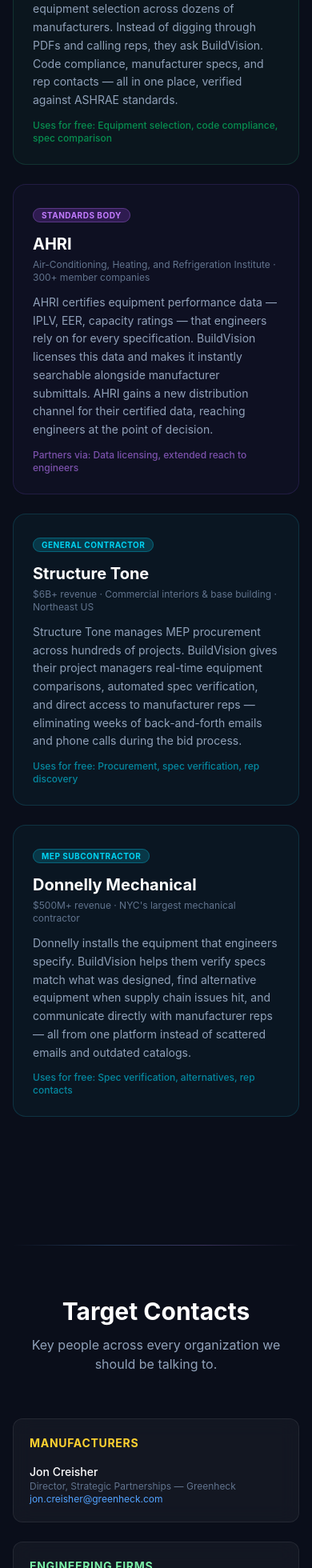
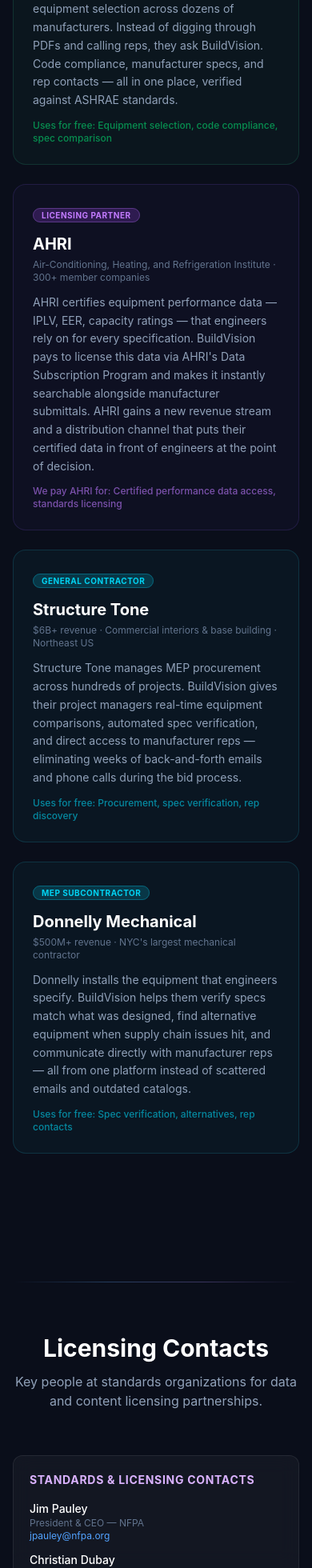
Before and after one commit to buildybot/buildvision-plan, a Next.js app: page / in a window 390 px wide. Shown: the part 8313-10273 px from the top of the page at 80% size. Built offline with nearby package versions, Linux system fonts and the light colour scheme.

Commit message:
AHRI as licensing partner (we pay them), remove non-standards contacts

```diff
--- a/src/app/page.tsx
+++ b/src/app/page.tsx
@@ -712,13 +712,13 @@
             <p className="text-xs text-green-400/60 mt-3 font-medium">Uses for free: Equipment selection, code compliance, spec comparison</p>
           </div>
 
-          {/* Standards Body */}
+          {/* Licensing Partner */}
           <div className="rounded-2xl p-6" style={{ background: 'rgba(139,92,246,0.04)', border: '1px solid rgba(139,92,246,0.15)' }}>
-            <span className="px-2.5 py-0.5 rounded-full text-[10px] font-bold uppercase tracking-wider bg-purple-500/20 text-purple-400 border border-purple-400/30">Standards Body</span>
+            <span className="px-2.5 py-0.5 rounded-full text-[10px] font-bold uppercase tracking-wider bg-purple-500/20 text-purple-400 border border-purple-400/30">Licensing Partner</span>
             <h3 className="text-xl font-bold text-white mt-3 mb-1">AHRI</h3>
             <p className="text-xs text-slate-500 mb-3">Air-Conditioning, Heating, and Refrigeration Institute · 300+ member companies</p>
-            <p className="text-sm text-slate-400 leading-relaxed">AHRI certifies equipment performance data — IPLV, EER, capacity ratings — that engineers rely on for every specification. BuildVision licenses this data and makes it instantly searchable alongside manufacturer submittals. AHRI gains a new distribution channel for their certified data, reaching engineers at the point of decision.</p>
-            <p className="text-xs text-purple-400/60 mt-3 font-medium">Partners via: Data licensing, extended reach to engineers</p>
+            <p className="text-sm text-slate-400 leading-relaxed">AHRI certifies equipment performance data — IPLV, EER, capacity ratings — that engineers rely on for every specification. BuildVision pays to license this data via AHRI&apos;s Data Subscription Program and makes it instantly searchable alongside manufacturer submittals. AHRI gains a new revenue stream and a distribution channel that puts their certified data in front of engineers at the point of decision.</p>
+            <p className="text-xs text-purple-400/60 mt-3 font-medium">We pay AHRI for: Certified performance data access, standards licensing</p>
           </div>
 
           {/* GC */}
@@ -746,65 +746,13 @@
         <div className="section-divider mb-16" />
 
         <div className="text-center mb-14">
-          <h2 className="text-3xl sm:text-4xl font-bold text-white mb-3">Target Contacts</h2>
-          <p className="text-slate-400 max-w-2xl mx-auto">Key people across every organization we should be talking to.</p>
+          <h2 className="text-3xl sm:text-4xl font-bold text-white mb-3">Licensing Contacts</h2>
+          <p className="text-slate-400 max-w-2xl mx-auto">Key people at standards organizations for data and content licensing partnerships.</p>
         </div>
 
-        <div className="grid grid-cols-1 sm:grid-cols-2 gap-6">
-          {/* Manufacturers */}
+        <div className="max-w-2xl mx-auto">
           <div className="glass rounded-xl p-5">
-            <h3 className="text-sm font-bold text-amber-300 uppercase tracking-wider mb-4">Manufacturers</h3>
-            <div className="space-y-3">
-              <div>
-                <p className="text-sm text-white font-medium">Jon Creisher</p>
-                <p className="text-xs text-slate-500">Director, Strategic Partnerships — Greenheck</p>
-                <p className="text-xs text-blue-400">jon.creisher@greenheck.com</p>
-              </div>
-            </div>
-          </div>
-
-          {/* Engineering */}
-          <div className="glass rounded-xl p-5">
-            <h3 className="text-sm font-bold text-green-300 uppercase tracking-wider mb-4">Engineering Firms</h3>
-            <div className="space-y-3">
-              <div>
-                <p className="text-sm text-white font-medium">Rod Manson</p>
-                <p className="text-xs text-slate-500">Director — Buro Happold</p>
-                <p className="text-xs text-blue-400">rod.manson@burohappold.com</p>
-              </div>
-              <div>
-                <p className="text-sm text-white font-medium">May Winfield</p>
-                <p className="text-xs text-slate-500">Global Director, Commercial &amp; Digital Risks — Buro Happold</p>
-                <p className="text-xs text-blue-400">may.winfield@burohappold.com</p>
-              </div>
-            </div>
-          </div>
-
-          {/* GCs & Subs */}
-          <div className="glass rounded-xl p-5">
-            <h3 className="text-sm font-bold text-cyan-300 uppercase tracking-wider mb-4">GCs &amp; Subcontractors</h3>
-            <div className="space-y-3">
-              <div>
-                <p className="text-sm text-white font-medium">Loren Beas</p>
-                <p className="text-xs text-slate-500">Director of Business Development — Structure Tone</p>
-                <p className="text-xs text-blue-400">loren.beas@structuretone.com</p>
-              </div>
-              <div>
-                <p className="text-sm text-white font-medium">Marty Cunningham</p>
-                <p className="text-xs text-slate-500">EVP, Business Development — Donnelly Mechanical</p>
-                <p className="text-xs text-blue-400">mcunningham@donnellymech.com</p>
-              </div>
-              <div>
-                <p className="text-sm text-white font-medium">Tiziano Sartori</p>
-                <p className="text-xs text-slate-500">Chief Operating Officer — Donnelly Mechanical</p>
-                <p className="text-xs text-blue-400">tsartori@donnellymech.com</p>
-              </div>
-            </div>
-          </div>
-
-          {/* Standards & Licensing */}
-          <div className="glass rounded-xl p-5">
-            <h3 className="text-sm font-bold text-purple-300 uppercase tracking-wider mb-4">Standards &amp; Licensing</h3>
+            <h3 className="text-sm font-bold text-purple-300 uppercase tracking-wider mb-4">Standards &amp; Licensing Contacts</h3>
             <div className="space-y-3">
               <div>
                 <p className="text-sm text-white font-medium">Jim Pauley</p>
```
